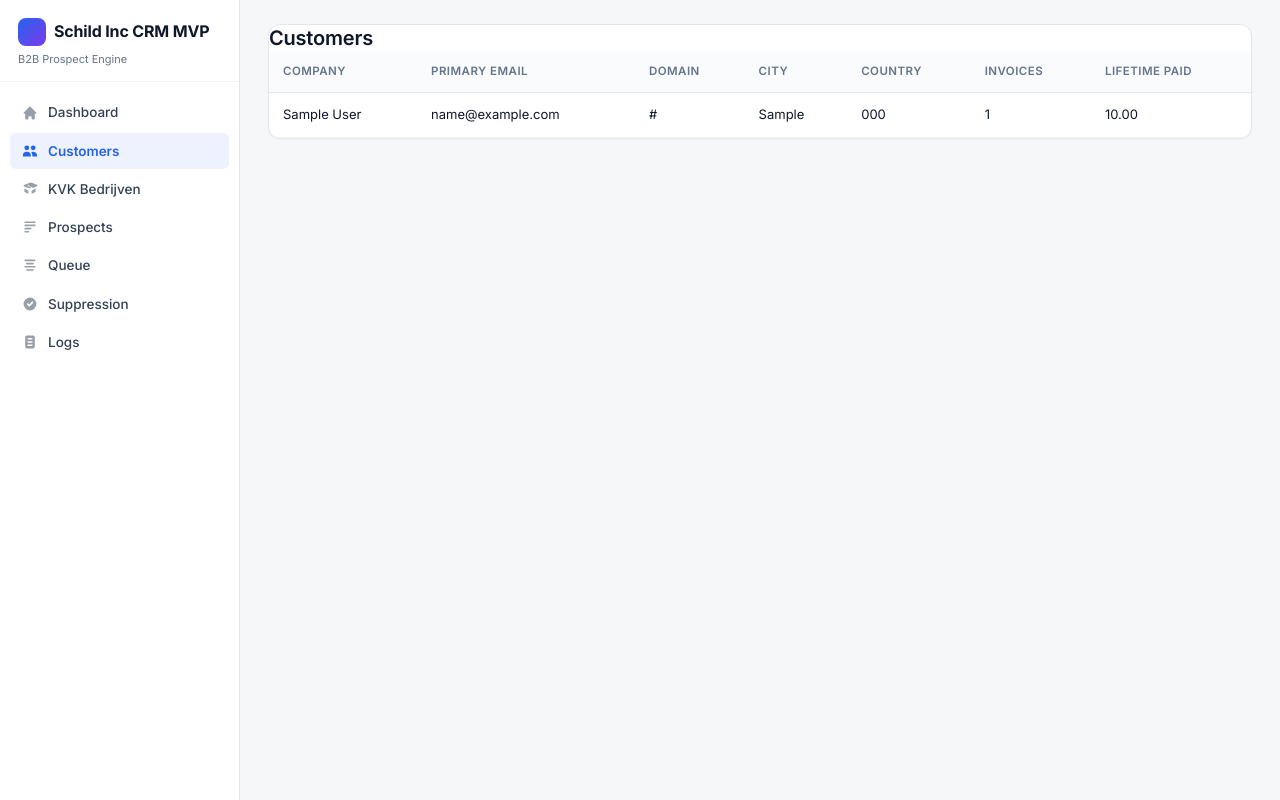
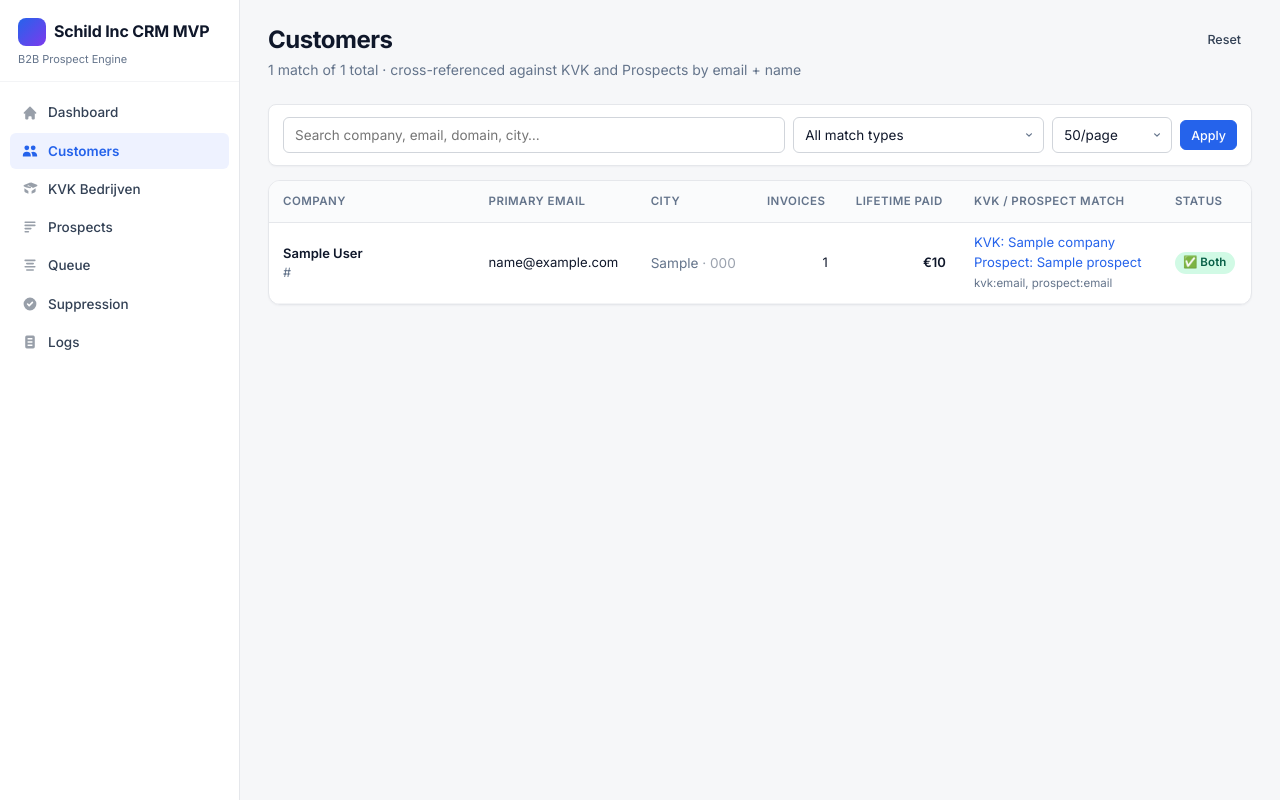
Before and after one commit to kevinolla/Schildinc, a FastAPI app: page /customers in a window 1280 px wide. Run offline with FastAPI, Linux system fonts and the light colour scheme; tables that the repository leaves empty hold one stand-in row (values such as "Sample post").

Commit message:
Customers page: paginated list with KVK + Prospect match status per row
Old behavior: showed the 100 most-recent customers with no pagination
and no cross-reference to the rest of the pipeline. With 1141 rows
the long tail was inaccessible.

New /customers route
- Pagination (default 50/page, selectable 25/50/100/200)
- Search across company name, email, domain, city
- Filter by match status (new / kvk_only / prospect_only / both)
- Sorted by lifetime_amount_paid desc so the biggest accounts come first
- Cross-references each row against KVK + Prospect tables in two
  batched queries (one by email, one by canonical_company_name_clean)
- Each row carries the matched KVK + Prospect record (or None) plus
  a human-readable match_reason like "kvk:email, prospect:name"
  so the user can audit gaps

Match logic
- Strong: customer.customer_email_primary == kvk.email_public (or
  prospect.email)
- Weaker: customer.canonical_company_name_clean ==
  kvk.canonical_company_name_clean (or prospect.canonical_company_name_clean)
- If neither hits → status='new' (this customer isn't covered in KVK
  or Prospects yet — gap to close)

Template rewrite
- Search bar + match filter + per-page selector across the top
- Lifetime paid formatted as € with thousands separator
- Match cell links to /kvk/<id> and /prospects/<id> when matched,
  shows full company name (truncated) so the user can verify match
  is correct
- Status badge: ✅ Both / 🟢 KVK / 🔵 Prospect / 🆕 New
- First/Previous/Next/Last pagination

Co-Authored-By: Claude Sonnet 4.6 <noreply@anthropic.com>

```diff
--- a/app/main.py
+++ b/app/main.py
@@ -492,12 +492,135 @@ def dashboard(request: Request, db: Session = Depends(get_db), _: str = Depends(
 
 
 @app.get("/customers", response_class=HTMLResponse)
-def customers_page(request: Request, db: Session = Depends(get_db), _: str = Depends(require_admin)) -> HTMLResponse:
-    customers = db.scalars(select(Customer).order_by(Customer.updated_at.desc()).limit(100)).all()
+def customers_page(
+    request: Request,
+    db: Session = Depends(get_db),
+    _: str = Depends(require_admin),
+    page: int = 1,
+    per_page: int = 50,
+    search: str = "",
+    match: str = "",
+) -> HTMLResponse:
+    """
+    Paginated customers list with KVK + Prospect match status per row.
+
+    For each customer on the visible page, we check whether they appear
+    in the KVK or Prospect tables — matched by primary email OR by
+    canonical_company_name_clean. The result is one of:
+      - 'kvk_only'        → already in KVK, no prospect
+      - 'prospect_only'   → already in prospects, no KVK
+      - 'kvk_and_prospect'→ in both
+      - 'new'             → not in either (this customer hasn't been
+                            cross-referenced — treat as a new lead)
+    Showing this lets the user audit gaps in coverage.
+    """
+    page = max(1, page)
+    per_page = max(10, min(200, per_page))
+
+    base = select(Customer)
+    if search:
+        like = f"%{search.lower()}%"
+        base = base.where(
+            or_(
+                func.lower(Customer.canonical_company_name).like(like),
+                func.lower(Customer.customer_email_primary).like(like),
+                func.lower(Customer.website_domain_candidate).like(like),
+                func.lower(Customer.match_key_domain).like(like),
+                func.lower(Customer.city).like(like),
+            )
+        )
+
+    total = db.scalar(select(func.count()).select_from(base.subquery())) or 0
+    total_pages = max(1, (total + per_page - 1) // per_page)
+    if page > total_pages:
+        page = total_pages
+
+    customers = db.scalars(
+        base.order_by(Customer.lifetime_amount_paid.desc().nullslast(), Customer.updated_at.desc())
+        .offset((page - 1) * per_page)
+        .limit(per_page)
+    ).all()
+
+    # ── Cross-reference batch: one query each to KVK and Prospects ───────
+    # Compare on BOTH email and clean company name. Email match is stronger
+    # (a unique identifier); name match is the fallback when emails diverge.
+    emails = {(c.customer_email_primary or "").lower() for c in customers if c.customer_email_primary}
+    names = {(c.canonical_company_name_clean or "").lower() for c in customers if c.canonical_company_name_clean}
+
+    kvk_by_email: dict[str, KvkCompany] = {}
+    kvk_by_name: dict[str, KvkCompany] = {}
+    prospect_by_email: dict[str, Prospect] = {}
+    prospect_by_name: dict[str, Prospect] = {}
+
+    if emails:
+        for k in db.scalars(select(KvkCompany).where(func.lower(KvkCompany.email_public).in_(emails))).all():
+            kvk_by_email[(k.email_public or "").lower()] = k
+        for p in db.scalars(select(Prospect).where(func.lower(Prospect.email).in_(emails))).all():
+            prospect_by_email[(p.email or "").lower()] = p
+    if names:
+        for k in db.scalars(select(KvkCompany).where(func.lower(KvkCompany.canonical_company_name_clean).in_(names))).all():
+            kvk_by_name[(k.canonical_company_name_clean or "").lower()] = k
+        for p in db.scalars(select(Prospect).where(func.lower(Prospect.canonical_company_name_clean).in_(names))).all():
+            prospect_by_name[(p.canonical_company_name_clean or "").lower()] = p
+
+    enriched: list[dict] = []
+    for c in customers:
+        email_lc = (c.customer_email_primary or "").lower()
+        name_lc = (c.canonical_company_name_clean or "").lower()
+
+        kvk = kvk_by_email.get(email_lc) or (kvk_by_name.get(name_lc) if name_lc else None)
+        prospect = prospect_by_email.get(email_lc) or (prospect_by_name.get(name_lc) if name_lc else None)
+
+        if kvk and prospect:
+            status = "kvk_and_prospect"
+        elif kvk:
+            status = "kvk_only"
+        elif prospect:
+            status = "prospect_only"
+        else:
+            status = "new"
+
+        # Why did we match? Helps the user audit
+        why = []
+        if kvk and email_lc and (kvk.email_public or "").lower() == email_lc:
+            why.append("kvk:email")
+        elif kvk and name_lc:
+            why.append("kvk:name")
+        if prospect and email_lc and (prospect.email or "").lower() == email_lc:
+            why.append("prospect:email")
+        elif prospect and name_lc:
+            why.append("prospect:name")
+
+        enriched.append({
+            "customer": c,
+            "status": status,
+            "kvk": kvk,
+            "prospect": prospect,
+            "match_reason": ", ".join(why) if why else "no_match",
+        })
+
+    # Filter by match status if requested (post-query — small enough to be cheap)
+    if match in ("kvk_only", "prospect_only", "kvk_and_prospect", "new"):
+        enriched = [row for row in enriched if row["status"] == match]
+
+    # Summary counts across ALL customers (cheap aggregate queries)
+    customer_total = db.scalar(select(func.count(Customer.id))) or 0
+
     return templates.TemplateResponse(
         request,
         "customers.html",
-        {"request": request, "customers": customers, "app_name": settings.app_name},
+        {
+            "request": request,
+            "rows": enriched,
+            "page": page,
+            "per_page": per_page,
+            "total_pages": total_pages,
+            "total": total,
+            "customer_total": customer_total,
+            "search": search,
+            "match": match,
+            "app_name": settings.app_name,
+        },
     )
 
 
--- a/app/templates/customers.html
+++ b/app/templates/customers.html
@@ -1,32 +1,138 @@
 {% extends "base.html" %}
 {% block content %}
-<section class="card table-card">
+
+<div class="page-header">
+  <div>
     <h2>Customers</h2>
-  <table>
+    <p class="page-subtitle">
+      {{ total }} match{{ '' if total == 1 else 'es' }} of {{ customer_total }} total
+      &middot; cross-referenced against KVK and Prospects by email + name
+    </p>
+  </div>
+  <div class="page-actions">
+    <a href="/customers" class="btn btn-ghost btn-sm">Reset</a>
+  </div>
+</div>
+
+<!-- Search + filters -->
+<form method="get" action="/customers" class="filter-bar">
+  <div class="filter-form" style="grid-template-columns: minmax(240px, 2fr) minmax(150px, 1fr) minmax(120px, auto) auto;">
+    <input type="text" name="search" value="{{ search }}"
+           placeholder="Search company, email, domain, city…" class="search-input">
+    <select name="match">
+      <option value="" {% if not match %}selected{% endif %}>All match types</option>
+      <option value="new" {% if match == 'new' %}selected{% endif %}>🆕 New (not in KVK or Prospects)</option>
+      <option value="kvk_only" {% if match == 'kvk_only' %}selected{% endif %}>🟢 In KVK only</option>
+      <option value="prospect_only" {% if match == 'prospect_only' %}selected{% endif %}>🔵 In Prospects only</option>
+      <option value="kvk_and_prospect" {% if match == 'kvk_and_prospect' %}selected{% endif %}>✅ In both</option>
+    </select>
+    <select name="per_page">
+      {% for size in [25, 50, 100, 200] %}
+      <option value="{{ size }}" {% if per_page == size %}selected{% endif %}>{{ size }}/page</option>
+      {% endfor %}
+    </select>
+    <button type="submit" class="btn btn-primary btn-sm">Apply</button>
+  </div>
+</form>
+
+{% if rows %}
+<div class="card table-card prospects-table-card">
+  <div class="table-wrap">
+    <table class="data-table">
       <thead>
         <tr>
           <th>Company</th>
           <th>Primary email</th>
-        <th>Domain</th>
           <th>City</th>
-        <th>Country</th>
           <th>Invoices</th>
           <th>Lifetime paid</th>
+          <th>KVK / Prospect match</th>
+          <th>Status</th>
         </tr>
       </thead>
       <tbody>
-      {% for customer in customers %}
+        {% for row in rows %}
+        {% set c = row.customer %}
         <tr>
-        <td>{{ customer.canonical_company_name }}</td>
-        <td>{{ customer.customer_email_primary }}</td>
-        <td>{{ customer.website_domain_candidate or customer.match_key_domain }}</td>
-        <td>{{ customer.city }}</td>
-        <td>{{ customer.country_code }}</td>
-        <td>{{ customer.invoice_count }}</td>
-        <td>{{ customer.lifetime_amount_paid }}</td>
+          <td style="min-width:200px">
+            <div class="company-link" title="{{ c.full_address or '' }}">{{ c.canonical_company_name }}</div>
+            {% if c.website_domain_candidate or c.match_key_domain %}
+            <div class="muted" style="font-size:.8rem">{{ c.website_domain_candidate or c.match_key_domain }}</div>
+            {% endif %}
+          </td>
+          <td style="font-size:.82rem">
+            {{ c.customer_email_primary or '—' }}
+          </td>
+          <td class="text-muted" style="font-size:.85rem">
+            {{ c.city or '—' }}
+            {% if c.country_code %}<span style="color:#9ca3af">· {{ c.country_code }}</span>{% endif %}
+          </td>
+          <td style="text-align:right">{{ c.invoice_count or 0 }}</td>
+          <td style="text-align:right;font-weight:600">
+            {% if c.lifetime_amount_paid %}€{{ "%.0f"|format(c.lifetime_amount_paid|float) }}{% else %}—{% endif %}
+          </td>
+          <td style="font-size:.82rem">
+            {% if row.kvk %}
+            <a href="/kvk/{{ row.kvk.id }}" class="ext-link" title="View KVK record">
+              KVK: {{ row.kvk.company_name[:28] }}{% if row.kvk.company_name|length > 28 %}…{% endif %}
+            </a><br>
+            {% endif %}
+            {% if row.prospect %}
+            <a href="/prospects/{{ row.prospect.id }}" class="ext-link" title="View Prospect record">
+              Prospect: {{ row.prospect.company_name[:28] }}{% if row.prospect.company_name|length > 28 %}…{% endif %}
+            </a><br>
+            {% endif %}
+            {% if not row.kvk and not row.prospect %}
+            <span class="text-muted">—</span>
+            {% endif %}
+            <span class="muted" style="font-size:.72rem">{{ row.match_reason }}</span>
+          </td>
+          <td>
+            {% if row.status == 'kvk_and_prospect' %}
+            <span class="badge badge-green" title="In both KVK and Prospects">✅ Both</span>
+            {% elif row.status == 'kvk_only' %}
+            <span class="badge badge-blue" title="Found in KVK">🟢 KVK</span>
+            {% elif row.status == 'prospect_only' %}
+            <span class="badge badge-purple" title="Found in Prospects">🔵 Prospect</span>
+            {% else %}
+            <span class="badge badge-orange" title="Not found in KVK or Prospects — new lead">🆕 New</span>
+            {% endif %}
+          </td>
         </tr>
         {% endfor %}
       </tbody>
     </table>
-</section>
+  </div>
+</div>
+
+<!-- Pagination -->
+{% if total_pages > 1 %}
+<div class="pagination">
+  {% set base_qs = '' %}
+  {% if search %}{% set base_qs = base_qs + 'search=' + search + '&' %}{% endif %}
+  {% if match %}{% set base_qs = base_qs + 'match=' + match + '&' %}{% endif %}
+  {% set base_qs = base_qs + 'per_page=' + per_page|string %}
+
+  {% if page > 1 %}
+  <a href="?{{ base_qs }}&page=1" class="btn btn-ghost btn-sm">« First</a>
+  <a href="?{{ base_qs }}&page={{ page - 1 }}" class="btn btn-ghost btn-sm">‹ Previous</a>
+  {% endif %}
+
+  <span style="font-weight:500">Page {{ page }} / {{ total_pages }}</span>
+
+  {% if page < total_pages %}
+  <a href="?{{ base_qs }}&page={{ page + 1 }}" class="btn btn-ghost btn-sm">Next ›</a>
+  <a href="?{{ base_qs }}&page={{ total_pages }}" class="btn btn-ghost btn-sm">Last »</a>
+  {% endif %}
+</div>
+{% endif %}
+
+{% else %}
+<div class="empty-state">
+  <p style="font-size:1.1rem">No customers match the current filters.</p>
+  <p class="text-muted">Try widening the search or clear the filter.</p>
+  <a href="/customers" class="btn btn-primary btn-sm" style="margin-top:1rem">Clear filters</a>
+</div>
+{% endif %}
+
 {% endblock %}
```
Lines whose indentation alone changed are shown as unchanged.
